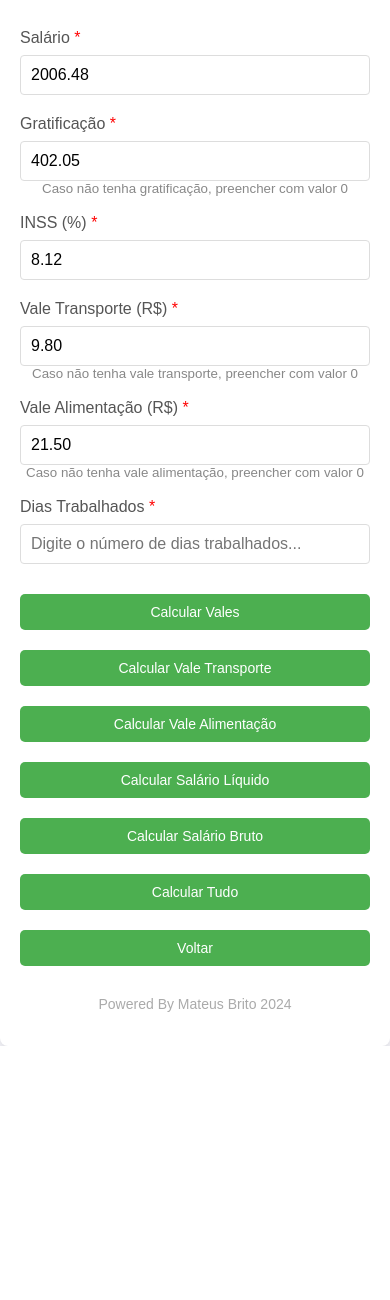
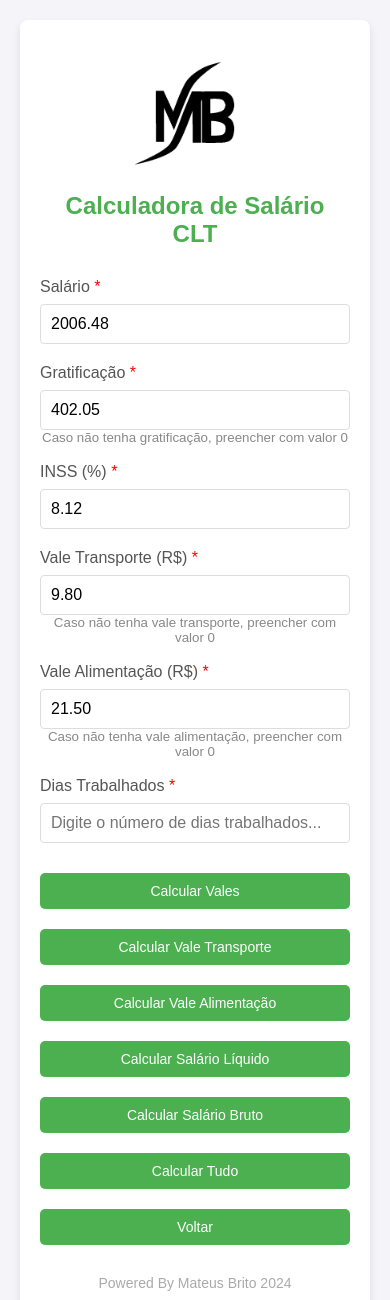
Before and after one commit to mateusbrito93/calculadora, a Flask app: page /clt in a window 390 px wide. Shown: the top 1300 px of the page. Before the commit the page ends 1046 px from the top, so only its background shows below. Run offline with Flask 3, Linux system fonts and the light colour scheme.

Commit message:
update responsive logo 2

```diff
--- a/templates/clt.html
+++ b/templates/clt.html
@@ -11,11 +11,11 @@
             font-family: 'Arial', sans-serif;
             background-color: #f4f4f9;
             margin: 0;
-            padding: 0;
+            padding: 20px; /* Adicione um pouco de padding para evitar que o conteúdo toque as bordas */
             display: flex;
             justify-content: center;
-            align-items: center;
-            height: 100vh;
+            align-items: flex-start; /* Mude de center para flex-start para evitar compressão em telas pequenas */
+            min-height: 100vh; /* Em vez de height: 100vh, use min-height para permitir rolagem se necessário */
             color: #333;
         }
 
@@ -36,7 +36,7 @@
             max-width: 120px;
             height: auto;
             margin-bottom: 5px;
-            margin-top: 20px; /* Reduza a margem superior */
+            margin-top: 20px;
         }
 
         h1 {
```
